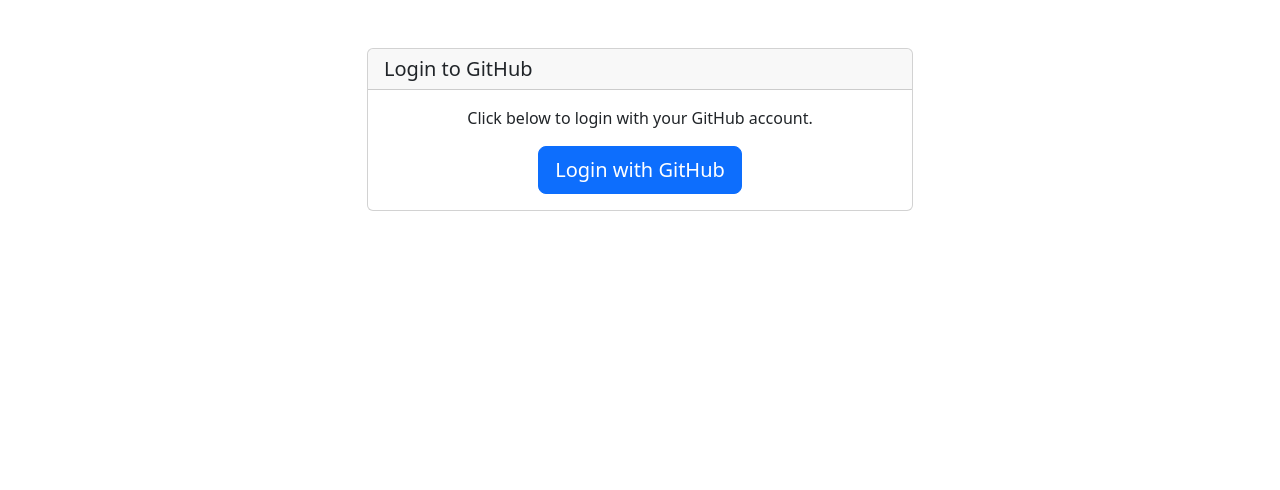
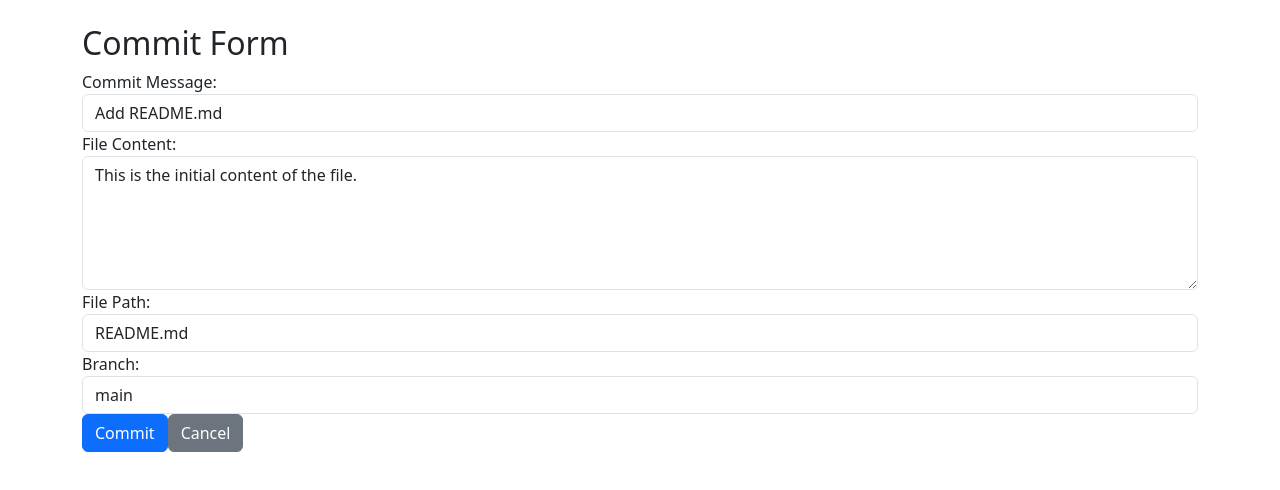
Before and after one commit to Achref9/Summer_Internship_Project, a React (Create React App) app in the folder Client/my-app/: page /commit in a window 1280 px wide. Before the commit this address led to /. Shown: the top 490 px of the page. Built offline with nearby package versions, Linux system fonts and the light colour scheme.

Commit message:
added a commit form, an error persisted

```diff
--- a/Client/my-app/src/App.js
+++ b/Client/my-app/src/App.js
@@ -1,17 +1,18 @@
 // Path: /Project-Manager/Client/my-app/src/App.js
 
 import React from 'react';
-import { BrowserRouter as Router, Route, Switch, Redirect } from 'react-router-dom';
+import { BrowserRouter as Router, Route, Switch } from 'react-router-dom';
+import RepoTable from './Components/RepoTable';
 import LoginPage from './Components/LoginPage';
-import RepoTable from './Components/RepoTable';
+import CommitForm from './Components/CommitForm'; // Importing the new component
 
 const App = () => {
   return (
     <Router>
       <Switch>
-        <Route exact path="/" component={LoginPage} />
+        <Route path="/" exact component={LoginPage} />
         <Route path="/repos" component={RepoTable} />
-        <Redirect to="/" />
+        <Route path="/commit" component={CommitForm} /> {/* Adding new route */}
       </Switch>
     </Router>
   );
--- /dev/null
+++ b/Client/my-app/src/Components/CommitForm.js
@@ -0,0 +1,113 @@
+import React, { useState } from 'react';
+import axios from 'axios';
+import { useHistory } from 'react-router-dom'; // Import useHistory from react-router-dom
+
+const CommitForm = ({ repoName, repoOwner }) => {
+  const [message, setMessage] = useState('Add README.md');
+  const [content, setContent] = useState('This is the initial content of the file.');
+  const [path, setPath] = useState('README.md');
+  const [branch, setBranch] = useState('main');
+  const [loading, setLoading] = useState(false);
+  const [commitResponse, setCommitResponse] = useState(null);
+  const [error, setError] = useState(null);
+
+  const history = useHistory(); // Initialize useHistory
+
+  const handleSubmit = async (e) => {
+    e.preventDefault();
+
+    const data = {
+      message: message,
+      content: content,
+      path: path,
+      branch: branch
+    };
+
+    setLoading(true);
+
+    try {
+      const response = await axios.post(`http://localhost:3002/commit/${repoOwner}/${repoName}`, data, {
+        withCredentials: true
+      });
+      setCommitResponse(response.data);
+      setError(null);
+    } catch (err) {
+      console.error('Commit error:', err);
+      setCommitResponse(null);
+      setError('Failed to commit. Please try again.');
+    } finally {
+      setLoading(false);
+    }
+  };
+
+  const handleCancel = () => {
+    history.push('/repos'); // Navigate to '/repos' using useHistory
+  };
+
+  return (
+    <div className="container mt-4">
+      <h2>Commit Form</h2>
+      <form onSubmit={handleSubmit}>
+        <div className="form-group">
+          <label htmlFor="message">Commit Message:</label>
+          <input
+            type="text"
+            className="form-control"
+            id="message"
+            value={message}
+            onChange={(e) => setMessage(e.target.value)}
+          />
+        </div>
+        <div className="form-group">
+          <label htmlFor="content">File Content:</label>
+          <textarea
+            className="form-control"
+            id="content"
+            rows="5"
+            value={content}
+            onChange={(e) => setContent(e.target.value)}
+          ></textarea>
+        </div>
+        <div className="form-group">
+          <label htmlFor="path">File Path:</label>
+          <input
+            type="text"
+            className="form-control"
+            id="path"
+            value={path}
+            onChange={(e) => setPath(e.target.value)}
+          />
+        </div>
+        <div className="form-group">
+          <label htmlFor="branch">Branch:</label>
+          <input
+            type="text"
+            className="form-control"
+            id="branch"
+            value={branch}
+            onChange={(e) => setBranch(e.target.value)}
+          />
+        </div>
+        <button type="submit" className="btn btn-primary" disabled={loading}>
+          {loading ? 'Committing...' : 'Commit'}
+        </button>
+        <button type="button" className="btn btn-secondary ml-2" onClick={handleCancel}>
+          Cancel
+        </button>
+      </form>
+      {error && (
+        <div className="alert alert-warning mt-3" role="alert">
+          {error}
+        </div>
+      )}
+      {commitResponse && (
+        <div className="mt-3">
+          <p className="alert alert-success">Commit successful!</p>
+          <p>Redirecting back to repositories...</p>
+        </div>
+      )}
+    </div>
+  );
+};
+
+export default CommitForm;
--- a/Client/my-app/src/Components/LoginPage.js
+++ b/Client/my-app/src/Components/LoginPage.js
@@ -12,7 +12,7 @@
       <div className="row justify-content-center mt-5">
         <div className="col-md-6">
           <div className="card">
-            <h5 className="card-header">Login to GitHub</h5>
+            <h5 className="card-header">Login to the platform using GitHub</h5>
             <div className="card-body text-center">
               <p className="card-text">Click below to login with your GitHub account.</p>
               <button className="btn btn-primary btn-lg" onClick={handleLogin}>
--- a/Client/my-app/src/Components/RepoTable.js
+++ b/Client/my-app/src/Components/RepoTable.js
@@ -1,13 +1,13 @@
-// Path: /Project-Manager/Client/my-app/src/components/RepoTable.js
-
 import React, { useState, useEffect } from 'react';
 import axios from 'axios';
 import 'bootstrap/dist/css/bootstrap.min.css';
 import { FaLock, FaGlobe } from 'react-icons/fa'; // Importing the icons
+import { useHistory } from 'react-router-dom'; // Import useHistory from react-router-dom
 
 const RepoTable = () => {
   const [repos, setRepos] = useState([]);
   const [error, setError] = useState('');
+  const history = useHistory(); // Initialize useHistory hook
 
   useEffect(() => {
     fetchRepos();
@@ -44,6 +44,10 @@
     } catch (err) {
       console.error('Error logging out:', err);
     }
+  };
+
+  const handleCommit = (owner, repoName) => {
+    history.push(`/commit?owner=${encodeURIComponent(owner)}&repo=${encodeURIComponent(repoName)}`); // Navigate to /commit with owner and repoName as query parameters
   };
 
   return (
@@ -87,10 +91,16 @@
                 </td>
                 <td>
                   <button
-                    className="btn btn-sm btn-primary"
+                    className="btn btn-sm btn-primary mr-2"
                     onClick={() => handleViewRepo(repo.html_url)}
                   >
                     View
+                  </button>
+                  <button
+                    className="btn btn-sm btn-success"
+                    onClick={() => handleCommit(repo.owner.login, repo.name)}
+                  >
+                    Commit
                   </button>
                 </td>
               </tr>
```
Also changed, not shown: 2 other files (tests, documents, lock files or other folders).
